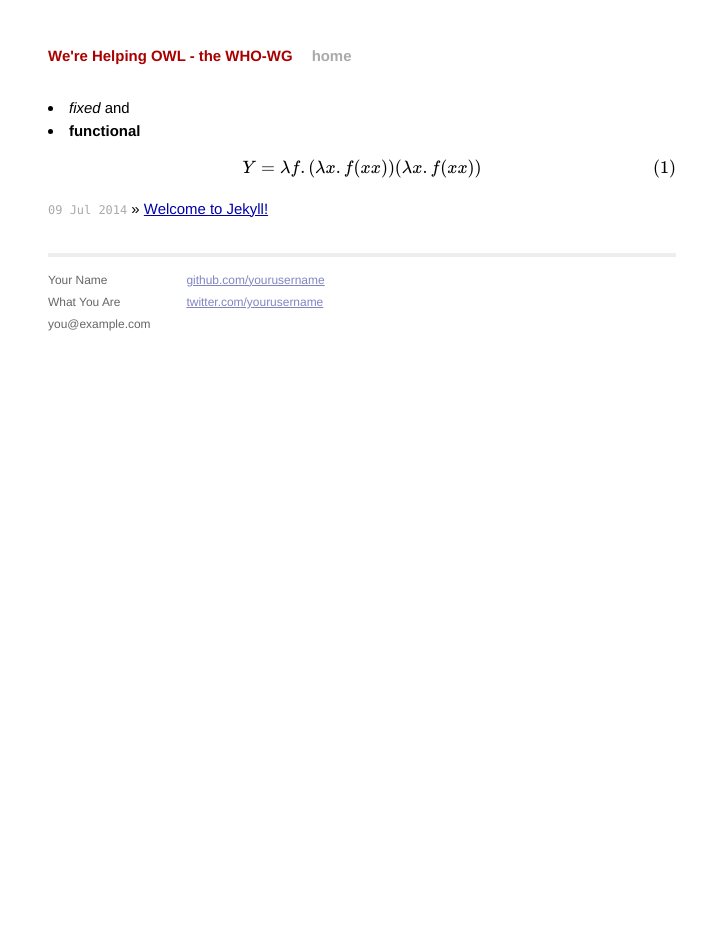
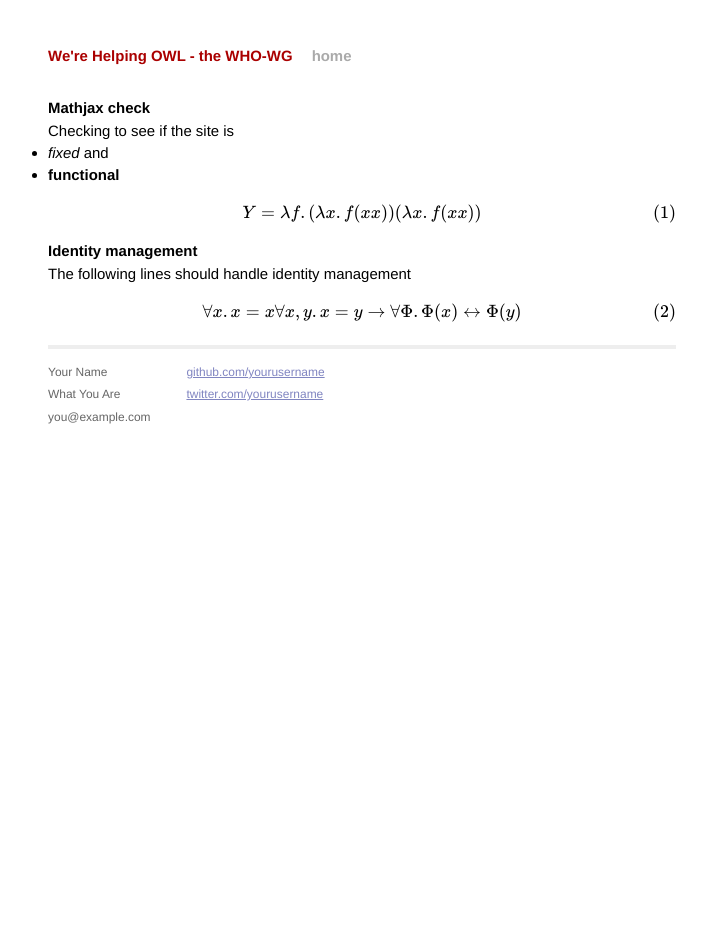
Before and after one commit to WHO-WG/WHO-WG.github.io, a Jekyll site: the page built from index.html, in a window 1280 px wide. Shown: the whole page, without its empty margins (278-985 px from the left). Built offline with Jekyll 4.4.1, drawn with Linux system fonts in a browser that asks for light colours; Markdown is read by kramdown in place of the engine named in the settings; formulas are drawn with MathJax 3.

Commit message:
identity management

```diff
--- a/index.html
+++ b/index.html
@@ -6,18 +6,22 @@ title: WHO-WG - Unofficial home for OWL and RDF specification correction and enh
 <script type="text/javascript" src="http://cdn.mathjax.org/mathjax/latest/MathJax.js?config=TeX-AMS-MML_HTMLorMML"></script>
 <script type="text/x-mathjax-config"> MathJax.Hub.Config({ TeX: { equationNumbers: {autoNumber: "all"} } });       </script>
 
-<div Checking to see if the site is
+
+<div><h2>Mathjax check</h2>
+Checking to see if the site is
 <ul>
 <li><em>fixed</em> and
 <li><strong>functional</strong>
+</ul>
 $$
 Y = \lambda f.(\lambda x. f(x x))(\lambda x.f(x x))
 $$
 </div>
-<div id="home">
-  <ul class="posts">
-    {% for post in site.posts %}
-      <li><span>{{ post.date | date_to_string }}</span> &raquo; <a href="{{ post.url }}">{{ post.title }}</a></li>
-    {% endfor %}
-  </ul>
+
+<div><h2>Identity management</h2>
+The following lines should handle identity management
+$$
+\forall x. x = x\\
+\forall x,y. x = y \rightarrow \forall \Phi. \Phi(x) \leftrightarrow \Phi(y)
+$$
 </div>
```
